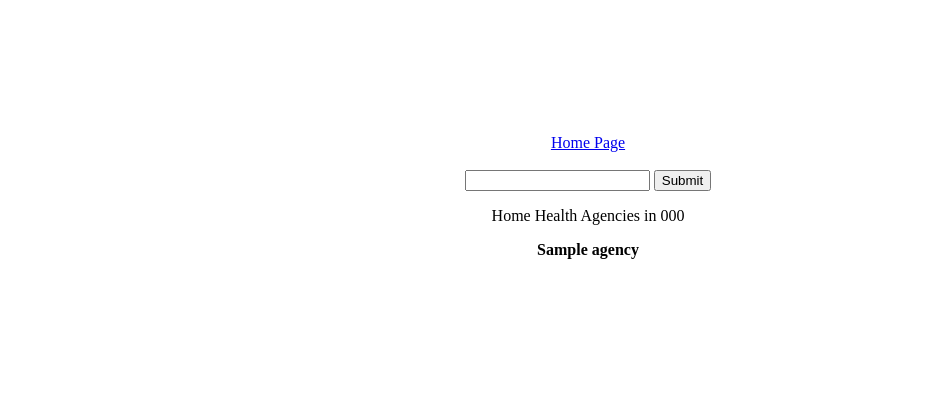
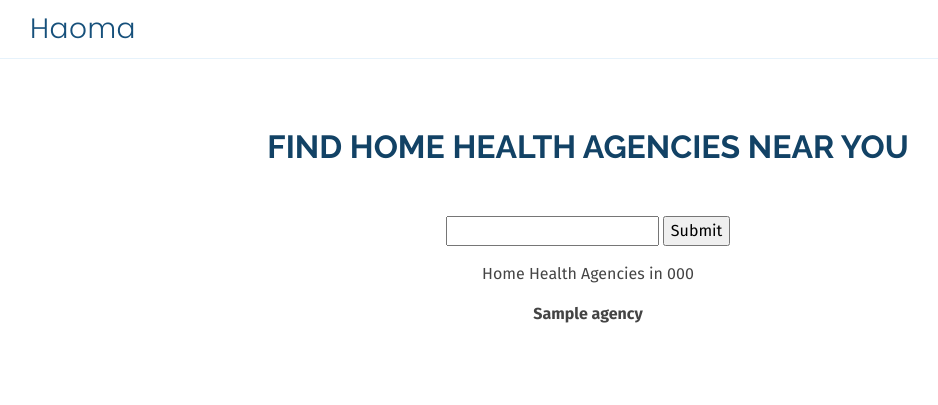
Before and after one commit to MSDS698/2021-product-analytics-group-project-group_2_haoma, a Python web app: template code/app/templates/zipcode.html in a window 1280 px wide. Shown: the top 405 px of the page, without its empty margins (52-990 px from the left). Run offline with Jinja, Linux system fonts and the light colour scheme; the template is opened without the code that fills it: most values are stand-ins (such as "Sample title", 1, 10 or a date in 2020); form fields are guessed from the names that the template uses; some libraries are stand-ins or nearby versions.

Commit message:
style zipcode search, fix home button

```diff
--- a/code/app/templates/base.html
+++ b/code/app/templates/base.html
@@ -43,7 +43,7 @@
   <header id="header" class="fixed-top">
     <div class="container d-flex align-items-center justify-content-between">
 
-      <h1 class="logo"><a href="index.html">Haoma</a></h1>
+      <h1 class="logo"><a href="/">Haoma</a></h1>
       <!-- Uncomment below if you prefer to use an image logo -->
       <!-- <a href="base.html" class="logo"><img src="assets/img/logo.png" alt="" class="img-fluid"></a>-->
 
--- /dev/null
+++ b/code/app/templates/headerbase.html
@@ -0,0 +1,34 @@
+<!-- Google Fonts -->
+<link href="https://fonts.googleapis.com/css?family=Fira+Sans:300,300i,400,400i,600,600i,700,700i|Raleway:300,300i,400,400i,500,500i,600,600i,700,700i|Poppins:300,300i,400,400i,500,500i,600,600i,700,700i" rel="stylesheet">
+
+<!-- Vendor CSS Files -->
+<link href="{{ url_for('static', filename='vendor/aos/aos.css') }}" rel="stylesheet">
+<link href="{{ url_for('static', filename='vendor/bootstrap/css/bootstrap.min.css') }}" rel="stylesheet">
+<link href="{{ url_for('static', filename='vendor/bootstrap-icons/bootstrap-icons.css') }}" rel="stylesheet">
+<link href="{{ url_for('static', filename='vendor/boxicons/css/boxicons.min.css') }}" rel="stylesheet">
+<link href="{{ url_for('static', filename='vendor/glightbox/css/glightbox.min.css') }}" rel="stylesheet">
+<link href="{{ url_for('static', filename='vendor/remixicon/remixicon.css') }}" rel="stylesheet">
+<link href="{{ url_for('static', filename='vendor/swiper/swiper-bundle.min.css') }}" rel="stylesheet">
+
+<!-- Template Main CSS File -->
+<!--  <link href="assets/css/style.css" rel="stylesheet">-->
+<link rel="stylesheet" href="{{ url_for('static', filename='css/style.css') }}">
+
+<!-- =======================================================
+* Template Name: OnePage - v4.3.0
+* Template URL: https://bootstrapmade.com/onepage-multipurpose-bootstrap-template/
+* Author: BootstrapMade.com
+* License: https://bootstrapmade.com/license/
+======================================================== -->
+</head>
+
+<body>
+
+<!-- ======= Header ======= -->
+<header id="header" class="fixed-top">
+  <div class="container d-flex align-items-center justify-content-between">
+    <h1 class="logo"><a href="/">Haoma</a></h1>
+  </div>
+</header><!-- End Header -->
+{% block content %}{%endblock%}
+</body>
--- a/code/app/templates/zipcode.html
+++ b/code/app/templates/zipcode.html
@@ -1,8 +1,15 @@
-<br><br><br><br><br><br><br>
+{% extends "headerbase.html" %}
+{% block content %}
+<link rel="stylesheet" href="{{ url_for('static', filename='css/style.css') }}">
+<br><br>
 <center>
-	<a href="{{ url_for('index') }}">Home Page</a>
-	<br>
-	<br>
+
+	<section id="service" class="service">
+
+		<div class="section-title">
+		<h2>Find Home Health Agencies Near You</h2>
+		</div>
+
 		<div>
 			<form method="POST">
 				{{ form.csrf_token }}
@@ -11,11 +18,18 @@
 			</form>
 		</div>
 
+		<div>
 		{% if zipcode or request.args.get('zipcode') %}
 			<p>Home Health Agencies in {{ zipcode or request.args.get('zipcode') }}</p>
 		{% endif %}
+		</div>
 
+		<div>
 		{% for agency in hh_data %}
 			<b>{{ agency }}</b><br>
 		{% endfor %}
+		</div>
+
+	</section>
 </center>
+{%endblock%}
```
Also changed, not shown: code/app/routes.py (+6 -2 lines), 1 other file. Lines whose indentation alone changed are shown as unchanged.
